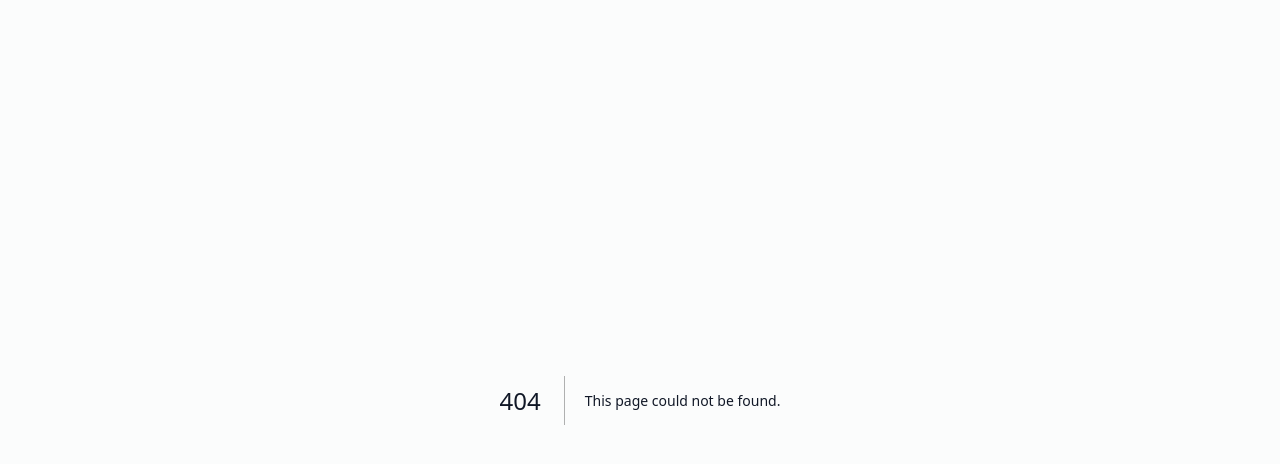
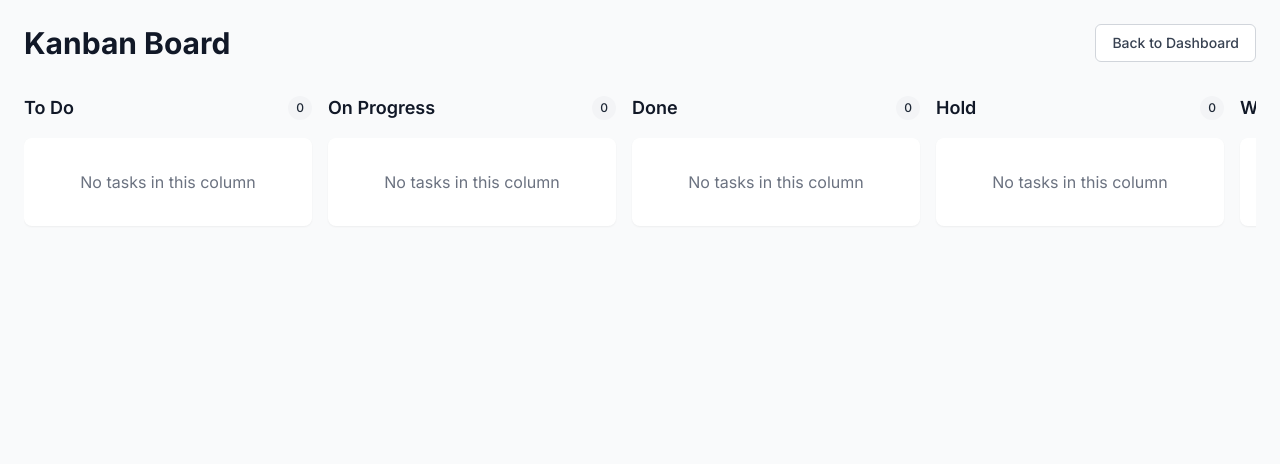
Before and after one commit to salmanalsabah99/full-stack-using-prompt, a Next.js app: page /dashboard/kanban in a window 1280 px wide. Before the commit this address had no page. Shown: the top 464 px of the page. Built offline with nearby package versions, Linux system fonts and the light colour scheme.

Commit message:
Update task and event components, add kanban board features, and update schema

```diff
--- /dev/null
+++ b/app/dashboard/kanban/page.tsx
@@ -0,0 +1,86 @@
+'use client'
+
+import React from 'react'
+import { useRouter } from 'next/navigation'
+import { useUser } from '@/context/UserContext'
+import useSWR from 'swr'
+import { Task } from '@prisma/client'
+import KanbanColumn from '@/components/KanbanColumn'
+
+const fetcher = (url: string) => fetch(url).then((res) => res.json())
+
+const KanbanPage: React.FC = () => {
+  const { userId, isLoading } = useUser()
+  const router = useRouter()
+
+  const { data: taskListData } = useSWR(
+    userId ? `/api/tasklists?userId=${userId}&default=true` : null,
+    fetcher
+  )
+
+  const taskListId = taskListData?.data?.id
+
+  const { data, error, isLoading: tasksLoading } = useSWR(
+    userId && taskListId ? `/api/tasks?userId=${userId}&taskListId=${taskListId}` : null,
+    fetcher
+  )
+
+  if (isLoading || tasksLoading) {
+    return (
+      <div className="flex items-center justify-center min-h-screen">
+        <div className="animate-spin rounded-full h-12 w-12 border-t-2 border-b-2 border-blue-500"></div>
+      </div>
+    )
+  }
+
+  if (error) {
+    return (
+      <div className="min-h-screen bg-gray-50 p-6">
+        <div className="max-w-7xl mx-auto">
+          <div className="text-red-500 bg-red-50 p-4 rounded-lg">
+            Failed to load tasks
+          </div>
+        </div>
+      </div>
+    )
+  }
+
+  const tasks = data?.data || []
+
+  const statusColumns = [
+    { id: 'TODO', title: 'To Do' },
+    { id: 'IN_PROGRESS', title: 'On Progress' },
+    { id: 'DONE', title: 'Done' },
+    { id: 'HOLD', title: 'Hold' },
+    { id: 'WAITING', title: 'Waiting' },
+  ]
+
+  return (
+    <div className="min-h-screen bg-gray-50 p-6 kanban-enter kanban-enter-active">
+      <div className="max-w-7xl mx-auto">
+        <div className="flex justify-between items-center mb-8">
+          <h1 className="text-3xl font-bold text-gray-900">Kanban Board</h1>
+          <button
+            onClick={() => router.back()}
+            className="px-4 py-2 text-sm font-medium text-gray-700 bg-white border border-gray-300 rounded-md hover:bg-gray-50 focus:outline-none focus:ring-2 focus:ring-offset-2 focus:ring-blue-500 transition-colors"
+          >
+            Back to Dashboard
+          </button>
+        </div>
+
+        <div className="flex space-x-4 overflow-x-auto pb-4 kanban-scroll">
+          {statusColumns.map((column) => (
+            <KanbanColumn
+              key={column.id}
+              title={column.title}
+              tasks={tasks.filter((task: Task) => task.status === column.id)}
+              status={column.id}
+            />
+          ))}
+        </div>
+      </div>
+    </div>
+  )
+}
+
+export default KanbanPage
--- a/app/globals.css
+++ b/app/globals.css
@@ -4,18 +4,27 @@
 
 @layer base {
   :root {
-    --foreground-rgb: 17, 24, 39;
-    --background-start-rgb: 249, 250, 251;
+    --foreground-rgb: 0, 0, 0;
+    --background-start-rgb: 214, 219, 220;
     --background-end-rgb: 255, 255, 255;
+  }
+
+  @media (prefers-color-scheme: dark) {
+    :root {
+      --foreground-rgb: 255, 255, 255;
+      --background-start-rgb: 0, 0, 0;
+      --background-end-rgb: 0, 0, 0;
+    }
   }
 
   body {
     color: rgb(var(--foreground-rgb));
     background: linear-gradient(
       to bottom,
-      rgb(var(--background-start-rgb)),
+      transparent,
       rgb(var(--background-end-rgb))
-    );
+    )
+    rgb(var(--background-start-rgb));
   }
 }
 
@@ -28,4 +37,52 @@
     -ms-overflow-style: none;
     scrollbar-width: none;
   }
+
+  /* Kanban View Animations */
+  .kanban-enter {
+    opacity: 0;
+    transform: scale(0.95);
+  }
+
+  .kanban-enter-active {
+    opacity: 1;
+    transform: scale(1);
+    transition: opacity 300ms, transform 300ms;
+  }
+
+  .kanban-exit {
+    opacity: 1;
+    transform: scale(1);
+  }
+
+  .kanban-exit-active {
+    opacity: 0;
+    transform: scale(0.95);
+    transition: opacity 300ms, transform 300ms;
+  }
+
+  /* Smooth scrolling for Kanban columns */
+  .kanban-scroll {
+    scroll-behavior: smooth;
+    -webkit-overflow-scrolling: touch;
+  }
+
+  /* Custom scrollbar for Kanban columns */
+  .kanban-scroll::-webkit-scrollbar {
+    width: 8px;
+    height: 8px;
+  }
+
+  .kanban-scroll::-webkit-scrollbar-track {
+    background: transparent;
+  }
+
+  .kanban-scroll::-webkit-scrollbar-thumb {
+    background: #e5e7eb;
+    border-radius: 4px;
+  }
+
+  .kanban-scroll::-webkit-scrollbar-thumb:hover {
+    background: #d1d5db;
+  }
 }
--- a/components/DashboardEventsCard.tsx
+++ b/components/DashboardEventsCard.tsx
@@ -71,6 +71,7 @@ const DashboardEventsCard: React.FC<DashboardCardProps> = ({ userId }) => {
       <div className="flex items-center gap-2 mb-4">
         <span className="text-2xl">📅</span>
         <h2 className="text-lg font-semibold text-gray-900">Today's Events</h2>
+        <span className="text-sm text-gray-500">({events.length} total)</span>
       </div>
       {events.length === 0 ? (
         <p className="text-gray-500 text-sm">No events scheduled for today</p>
--- a/components/DashboardTasksCard.tsx
+++ b/components/DashboardTasksCard.tsx
@@ -1,6 +1,7 @@
 'use client'
 
 import React, { useState } from 'react'
+import { useRouter } from 'next/navigation'
 import useSWR from 'swr'
 import { DashboardCardProps } from '@/types/components'
 import { Trash2, Pencil } from 'lucide-react'
@@ -11,6 +12,8 @@ const fetcher = (url: string) => fetch(url).then((res) => res.json())
 
 const DashboardTasksCard: React.FC<DashboardCardProps> = ({ userId }) => {
   const [editingTask, setEditingTask] = useState<Task | null>(null)
+  const router = useRouter()
+
   const { data: taskListData } = useSWR(
     userId ? `/api/tasklists?userId=${userId}&default=true` : null,
     fetcher
@@ -73,10 +76,14 @@ const DashboardTasksCard: React.FC<DashboardCardProps> = ({ userId }) => {
   const tasks = data?.data || []
 
   return (
-    <div className="bg-blue-50 rounded-xl p-6 shadow-[0_8px_20px_rgba(0,0,0,0.08)] hover:shadow-[0_12px_30px_rgba(0,0,0,0.1)] transition-all duration-200 hover:scale-[1.02]">
+    <div
+      className="bg-blue-50 rounded-xl p-6 shadow-[0_8px_20px_rgba(0,0,0,0.08)] hover:shadow-[0_12px_30px_rgba(0,0,0,0.1)] transition-all duration-200 hover:scale-[1.02] cursor-pointer"
+      onClick={() => router.push('/dashboard/kanban')}
+    >
       <div className="flex items-center gap-2 mb-4">
         <span className="text-2xl">🧠</span>
         <h2 className="text-lg font-semibold text-gray-900">Today's Tasks</h2>
+        <span className="text-sm text-gray-500">({tasks.length} total)</span>
       </div>
       {tasks.length === 0 ? (
         <p className="text-gray-500 text-sm">No tasks for today</p>
@@ -86,6 +93,7 @@ const DashboardTasksCard: React.FC<DashboardCardProps> = ({ userId }) => {
             <div
               key={task.id}
               className="flex items-center gap-3 p-3 bg-white/50 rounded-lg hover:bg-white/80 transition-colors shadow-[0_2px_8px_rgba(0,0,0,0.05)] hover:shadow-[0_4px_12px_rgba(0,0,0,0.08)]"
+              onClick={(e) => e.stopPropagation()}
             >
               <input
                 type="checkbox"
--- /dev/null
+++ b/components/KanbanColumn.tsx
@@ -0,0 +1,37 @@
+'use client'
+
+import React from 'react'
+import { Task } from '@prisma/client'
+import TaskCard from './TaskCard'
+
+interface KanbanColumnProps {
+  title: string
+  tasks: Task[]
+  status: string
+}
+
+const KanbanColumn: React.FC<KanbanColumnProps> = ({ title, tasks, status }) => {
+  return (
+    <div className="flex flex-col w-72 flex-shrink-0">
+      <div className="flex items-center justify-between mb-4">
+        <h2 className="text-lg font-semibold text-gray-900">{title}</h2>
+        <span className="px-2 py-1 text-xs font-medium bg-gray-100 text-gray-800 rounded-full">
+          {tasks.length}
+        </span>
+      </div>
+      <div className="flex-1 bg-white rounded-lg shadow-sm p-4 space-y-3 overflow-y-auto max-h-[calc(100vh-200px)]">
+        {tasks.length === 0 ? (
+          <div className="text-center text-gray-500 py-4">
+            No tasks in this column
+          </div>
+        ) : (
+          tasks.map((task) => (
+            <TaskCard key={task.id} task={task} />
+          ))
+        )}
+      </div>
+    </div>
+  )
+}
+
+export default KanbanColumn
--- /dev/null
+++ b/components/TaskCard.tsx
@@ -0,0 +1,66 @@
+'use client'
+
+import React from 'react'
+import { Task } from '@prisma/client'
+import { format } from 'date-fns'
+import { Calendar, Pencil, Trash2 } from 'lucide-react'
+
+interface TaskCardProps {
+  task: Task
+}
+
+const TaskCard: React.FC<TaskCardProps> = ({ task }) => {
+  return (
+    <div className="bg-white p-4 rounded-lg shadow-sm border border-gray-100 hover:shadow-md transition-shadow">
+      <div className="flex items-start justify-between">
+        <div className="flex-1 min-w-0">
+          <h3 className="font-medium text-gray-900 truncate">
+            {task.title}
+          </h3>
+          {task.description && (
+            <p className="text-sm text-gray-500 mt-1 line-clamp-2">
+              {task.description}
+            </p>
+          )}
+        </div>
+      </div>
+
+      <div className="mt-3 flex items-center justify-between">
+        <div className="flex items-center space-x-2">
+          {task.dueDate && (
+            <div className="flex items-center text-sm text-gray-500">
+              <Calendar className="h-4 w-4 mr-1" />
+              {format(new Date(task.dueDate), 'MMM d, yyyy')}
+            </div>
+          )}
+          <div className={`px-2 py-1 text-xs font-medium rounded-full ${
+            task.priority === 'HIGH'
+              ? 'bg-red-100 text-red-800'
+              : task.priority === 'MEDIUM'
+              ? 'bg-yellow-100 text-yellow-800'
+              : 'bg-gray-100 text-gray-700'
+          }`}>
+            {task.priority}
+          </div>
+        </div>
+
+        <div className="flex items-center space-x-2">
+          <button
+            className="p-1 text-gray-400 hover:text-blue-500 transition-colors"
+            title="Edit task"
+          >
+            <Pencil className="h-4 w-4" />
+          </button>
+          <button
+            className="p-1 text-gray-400 hover:text-red-500 transition-colors"
+            title="Delete task"
+          >
+            <Trash2 className="h-4 w-4" />
+          </button>
+        </div>
+      </div>
+    </div>
+  )
+}
+
+export default TaskCard
--- a/components/modals/CreateTaskModal.tsx
+++ b/components/modals/CreateTaskModal.tsx
@@ -189,9 +189,10 @@ const CreateTaskModal: React.FC<CreateTaskModalProps> = ({ isOpen, onClose }) =>
             className="mt-1 block w-full rounded-md border-gray-300 shadow-sm focus:border-blue-500 focus:ring-blue-500 sm:text-sm"
           >
             <option value="TODO">To Do</option>
-            <option value="IN_PROGRESS">In Progress</option>
+            <option value="WAITING">Waiting</option>
+            <option value="HOLD">On Hold</option>
+            <option value="IN_PROGRESS">On Progress</option>
             <option value="DONE">Done</option>
-            <option value="ARCHIVED">Archived</option>
           </select>
         </div>
 
--- a/components/modals/EditTaskModal.tsx
+++ b/components/modals/EditTaskModal.tsx
@@ -132,9 +132,10 @@ const EditTaskModal: React.FC<EditTaskModalProps> = ({ isOpen, onClose, task })
             disabled={isSubmitting}
           >
             <option value="TODO">To Do</option>
-            <option value="IN_PROGRESS">In Progress</option>
+            <option value="WAITING">Waiting</option>
+            <option value="HOLD">On Hold</option>
+            <option value="IN_PROGRESS">On Progress</option>
             <option value="DONE">Done</option>
-            <option value="ARCHIVED">Archived</option>
           </select>
         </div>
 
--- a/pages/api/events/index.ts
+++ b/pages/api/events/index.ts
@@ -37,6 +37,12 @@ export default async function handler(
                 gte: startOfDay,
                 lte: endOfDay
               }
+            },
+            {
+              AND: [
+                { startTime: { lte: startOfDay } },
+                { endTime: { gte: endOfDay } }
+              ]
             }
           ]
         },
@@ -50,7 +56,7 @@ export default async function handler(
         createdAt: event.createdAt.toISOString(),
         updatedAt: event.updatedAt.toISOString(),
         startTime: event.startTime.toISOString(),
-        endTime: event.endTime?.toISOString(),
+        endTime: event.endTime?.toISOString() || null,
       }))
 
       return res.status(200).json({ data: formattedEvents })
@@ -86,7 +92,7 @@ export default async function handler(
           createdAt: event.createdAt.toISOString(),
           updatedAt: event.updatedAt.toISOString(),
           startTime: event.startTime.toISOString(),
-          endTime: event.endTime?.toISOString(),
+          endTime: event.endTime?.toISOString() || null,
         }],
       })
     } catch (error) {
--- a/pages/api/tasks/index.ts
+++ b/pages/api/tasks/index.ts
@@ -86,10 +86,20 @@ export default async function handler(
           tomorrow: tomorrow.toISOString()
         })
 
-        where.dueDate = {
-          gte: today,
-          lt: tomorrow
-        }
+        where.OR = [
+          {
+            dueDate: {
+              gte: today,
+              lt: tomorrow
+            }
+          },
+          {
+            createdAt: {
+              gte: today,
+              lt: tomorrow
+            }
+          }
+        ]
       }
 
       const tasks = await prisma.task.findMany({
--- a/types/components.ts
+++ b/types/components.ts
@@ -6,7 +6,7 @@ export interface Task {
   id: string
   title: string
   description?: string | null
-  status: 'TODO' | 'IN_PROGRESS' | 'DONE' | 'ARCHIVED'
+  status: 'TODO' | 'WAITING' | 'HOLD' | 'IN_PROGRESS' | 'DONE'
   priority: 'LOW' | 'MEDIUM' | 'HIGH' | 'URGENT'
   dueDate?: Date | null
   completedAt?: Date | null
--- a/types/index.ts
+++ b/types/index.ts
@@ -69,7 +69,7 @@ export interface CreateTaskListInput {
 export interface CreateTaskInput {
   title: string
   description?: string
-  status?: 'TODO' | 'IN_PROGRESS' | 'DONE' | 'ARCHIVED'
+  status?: 'TODO' | 'WAITING' | 'HOLD' | 'IN_PROGRESS' | 'DONE'
   priority?: 'LOW' | 'MEDIUM' | 'HIGH' | 'URGENT'
   dueDate?: string
   order?: number
@@ -104,7 +104,7 @@ export interface UpdateTaskListInput {
 export interface UpdateTaskInput {
   title?: string
   description?: string
-  status?: 'TODO' | 'IN_PROGRESS' | 'DONE' | 'ARCHIVED'
+  status?: 'TODO' | 'WAITING' | 'HOLD' | 'IN_PROGRESS' | 'DONE'
   priority?: 'LOW' | 'MEDIUM' | 'HIGH' | 'URGENT'
   dueDate?: string
   order?: number
@@ -147,7 +147,7 @@ export interface TaskResponse {
     id: string
     title: string
     description?: string | null
-    status: 'TODO' | 'IN_PROGRESS' | 'DONE' | 'ARCHIVED'
+    status: 'TODO' | 'WAITING' | 'HOLD' | 'IN_PROGRESS' | 'DONE'
     priority: 'LOW' | 'MEDIUM' | 'HIGH' | 'URGENT'
     dueDate: string | null
     completedAt: string | null
```
Also changed, not shown: 2 other files (tests, documents, lock files or other folders).
